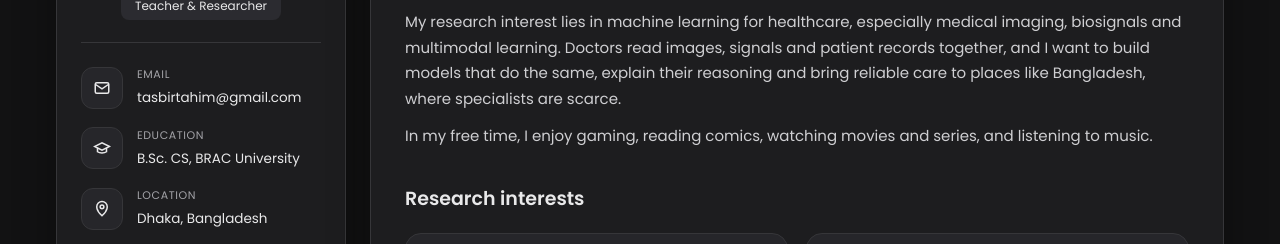
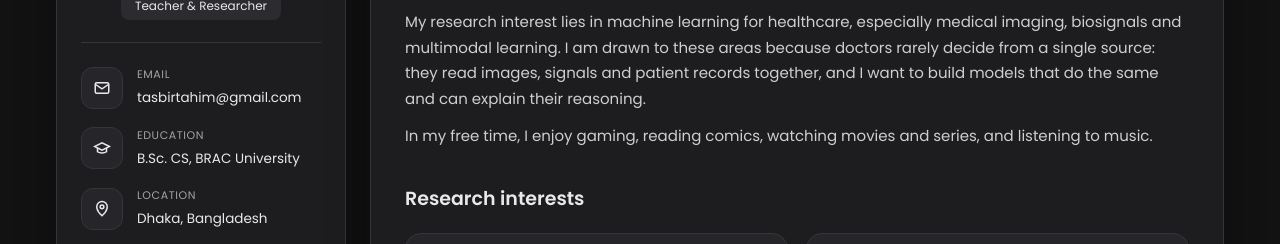
Before and after one commit to tas0931/tas0931.github.io, a plain HTML site: page index.html in a window 1280 px wide. Shown: the part 316-560 px from the top of the page. Drawn offline with Linux system fonts and the light colour scheme.

Commit message:
Update research motivation sentence
Co-Authored-By: Claude Opus 5.5 <noreply@anthropic.com>
Claude-Session: https://claude.ai/code/session_01FZvYzKLqwB3CHPirAXUzDg

```diff
--- a/index.html
+++ b/index.html
@@ -209,7 +209,7 @@ footer{grid-column:1/-1;text-align:center;color:#6f6f75;font-size:12.5px;margin-
     <h2>About me</h2>
     <div class="lead">
       <p>I am Tasbir, a Computer Science graduate from <a href="https://www.bracu.ac.bd/">BRAC University</a> with Distinction. I teach programming and AI at <a href="https://dreamersacademy.com.bd/">Dreamers Academy</a> and am an undergraduate research member at the <a href="https://www.facebook.com/bioserc/">BIOSE Research Center</a>.</p>
-      <p>My research interest lies in machine learning for healthcare, especially medical imaging, biosignals and multimodal learning. Doctors read images, signals and patient records together, and I want to build models that do the same, explain their reasoning and bring reliable care to places like Bangladesh, where specialists are scarce.</p>
+      <p>My research interest lies in machine learning for healthcare, especially medical imaging, biosignals and multimodal learning. I am drawn to these areas because doctors rarely decide from a single source: they read images, signals and patient records together, and I want to build models that do the same and can explain their reasoning.</p>
       <p>In my free time, I enjoy gaming, reading comics, watching movies and series, and listening to music.</p>
     </div>
 
```
